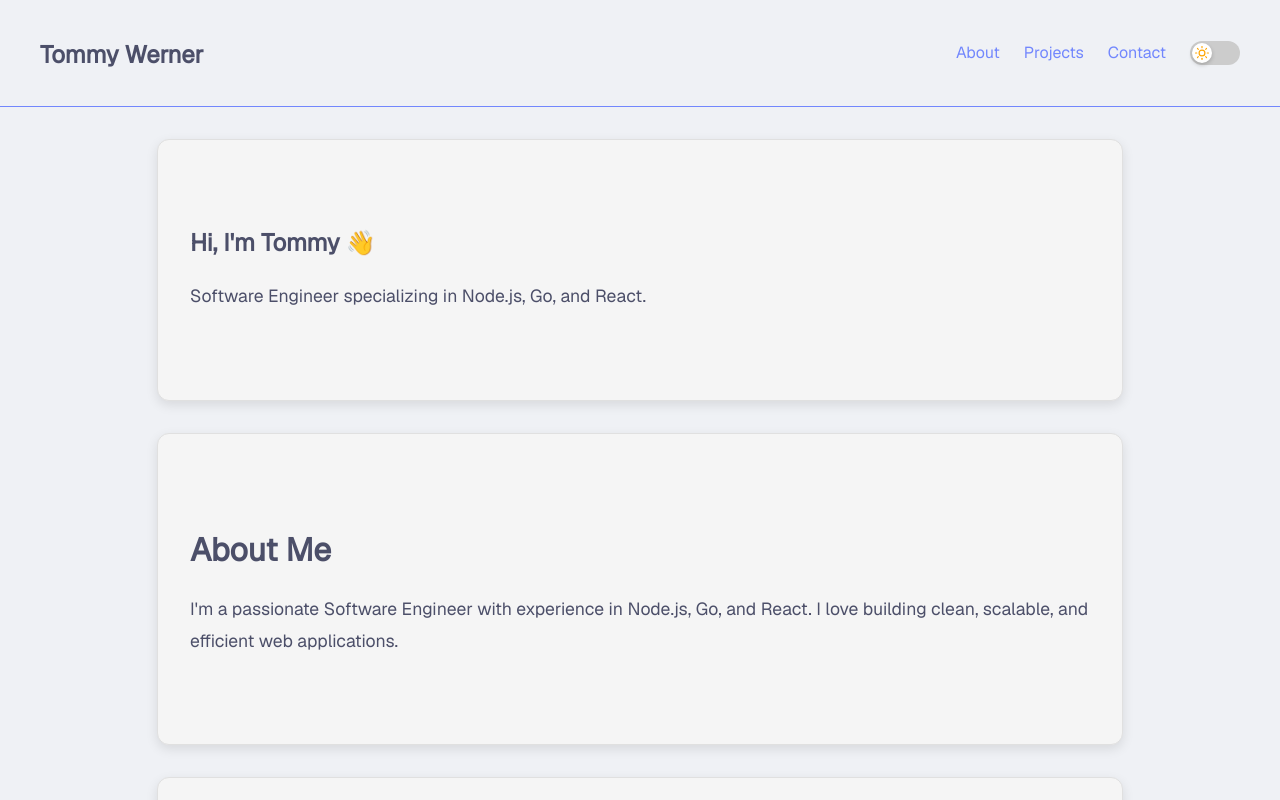
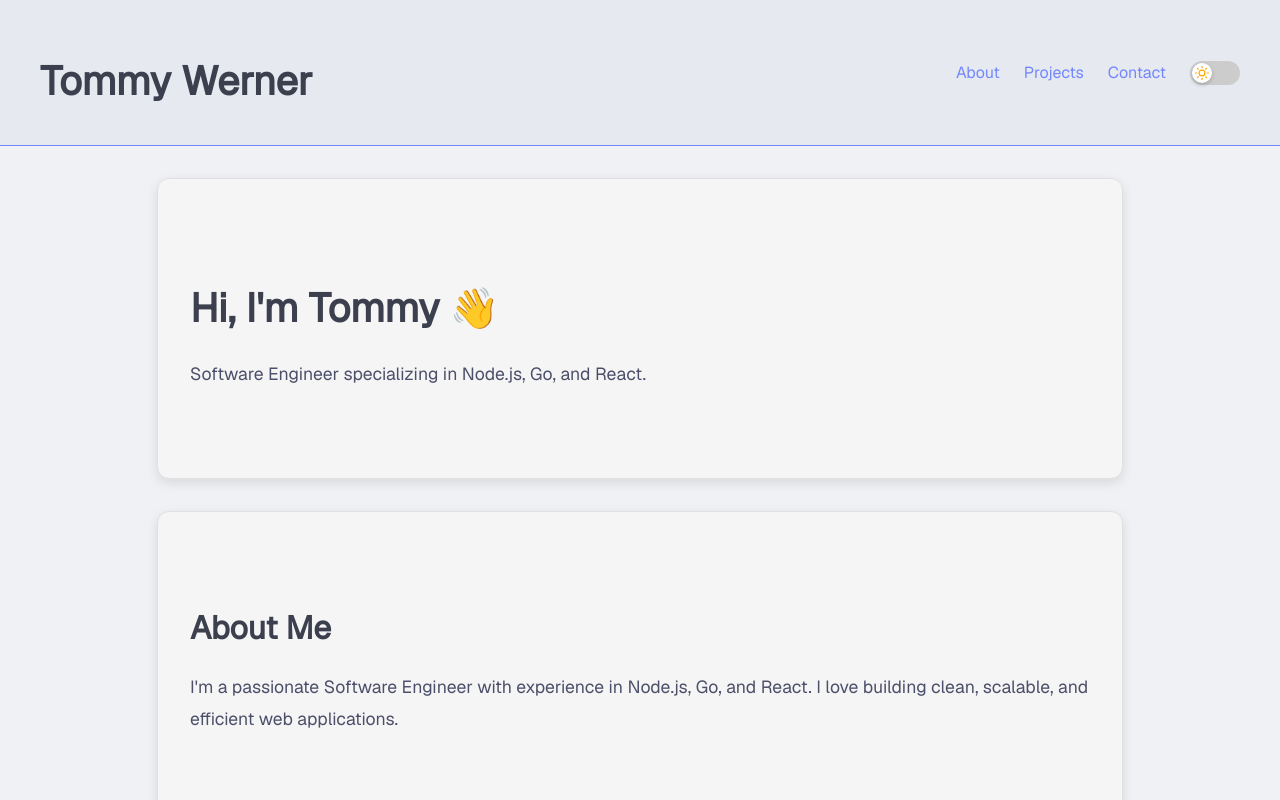
Before and after one commit to wtwerner/dev-portfolio, a React (Vite) app: page / in a window 1280 px wide. Shown: the top 800 px of the page. Built offline with nearby package versions, Linux system fonts and the light colour scheme.

Commit message:
styling updates

```diff
--- a/src/index.css
+++ b/src/index.css
@@ -14,43 +14,47 @@ body {
 /* ======================================
    🎨 THEME COLORS
 ======================================== */
-/* Catppuccin Latte (Light Theme) */
 :root {
   --bg: #eff1f5;
   --fg: #4c4f69;
   --accent: #dc8a78;
   --secondary: #7287fd;
   --link: #7287fd;
+  --header-bg: #e6e9ef;
+  --header-fg: #3c3f4d;
 }
 
-/* Catppuccin Frappe (Dark Theme) */
 body.dark-mode {
   --bg: #303446;
   --fg: #c6d0f5;
   --accent: #f38ba8;
   --secondary: #a6e3a1;
   --link: #89dceb;
+  --header-bg: #252834;
+  --header-fg: #e0e6f0;
 }
 
 /* ======================================
    🖋️ TYPOGRAPHY
 ======================================== */
-h1 {
-  font-size: clamp(1.8rem, 4vw, 2.5rem);
+h1,
+h2,
+h3 {
+  font-family: 'Geist', sans-serif;
   font-weight: 600;
   margin-bottom: 1rem;
 }
 
+h1 {
+  font-size: clamp(1.8rem, 4vw, 2.5rem);
+}
+
 h2 {
   font-size: clamp(1.5rem, 3.5vw, 2rem);
-  font-weight: 600;
-  margin-bottom: 1rem;
 }
 
 h3 {
   font-size: clamp(1.2rem, 3vw, 1.5rem);
-  font-weight: 600;
-  margin-bottom: 0.75rem;
 }
 
 p {
@@ -73,7 +77,7 @@ a:hover {
 }
 
 /* ======================================
-   📦 LAYOUT & SECTIONS
+   📦 SECTIONS
 ======================================== */
 section {
   padding: 4rem 2rem;
@@ -94,6 +98,14 @@ body.dark-mode section {
 
 section:hover {
   box-shadow: 0 6px 16px rgba(0, 0, 0, 0.2);
+}
+
+section h1,
+section h2,
+section h3 {
+  font-family: 'Geist', sans-serif;
+  font-weight: 700;
+  color: var(--header-fg);
 }
 
 /* ======================================
@@ -136,7 +148,8 @@ button:hover {
    🖥️ HEADER
 ======================================== */
 header {
-  background-color: var(--bg);
+  background-color: var(--header-bg);
+  color: var(--header-fg);
   border-bottom: 1px solid var(--secondary);
   position: sticky;
   top: 0;
@@ -150,11 +163,6 @@ nav {
   padding: 1rem 2rem;
   max-width: 1200px;
   margin: 0 auto;
-}
-
-h1 {
-  font-size: 1.5rem;
-  font-weight: 600;
 }
 
 .menu {
@@ -172,49 +180,6 @@ h1 {
   cursor: pointer;
 }
 
-/* ======================================
-   🌗 THEME TOGGLE
-======================================== */
-.theme-toggle {
-  display: flex;
-  align-items: center;
-  gap: 0.5rem;
-  cursor: pointer;
-}
-
-.theme-toggle .switch {
-  position: relative;
-  width: 50px;
-  height: 24px;
-  background-color: var(--secondary);
-  border-radius: 50px;
-  transition: background-color 0.3s ease;
-}
-
-.theme-toggle .switch::after {
-  content: '';
-  position: absolute;
-  top: 2px;
-  left: 2px;
-  width: 20px;
-  height: 20px;
-  background-color: var(--accent);
-  border-radius: 50%;
-  transition: transform 0.3s ease;
-}
-
-body.dark-mode .theme-toggle .switch {
-  background-color: #4f5b66;
-}
-
-body.dark-mode .theme-toggle .switch::after {
-  transform: translateX(26px);
-  background-color: #ffa500;
-}
-
-/* ======================================
-   📱 RESPONSIVE DESIGN
-======================================== */
 @media (max-width: 768px) {
   .menu {
     display: none;
@@ -240,7 +205,7 @@ body.dark-mode .theme-toggle .switch::after {
 }
 
 /* ======================================
-🦶 FOOTER
+   🦶 FOOTER
 ======================================== */
 footer {
   text-align: center;
```
